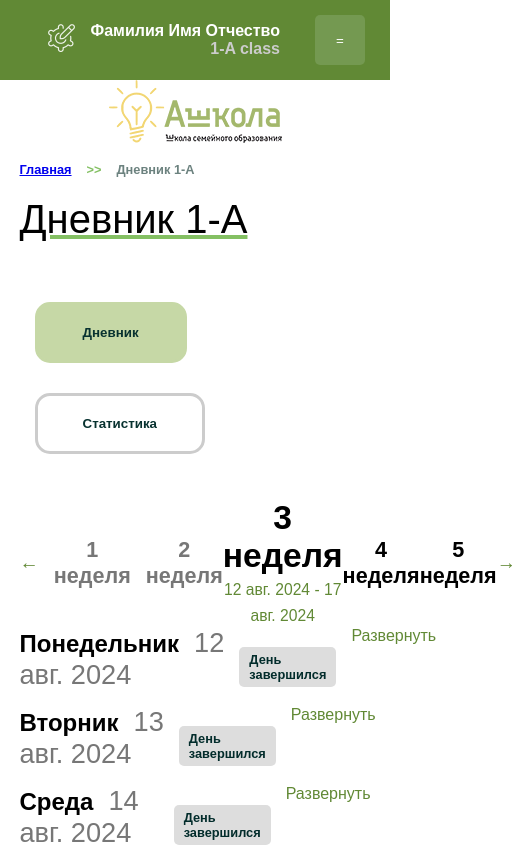
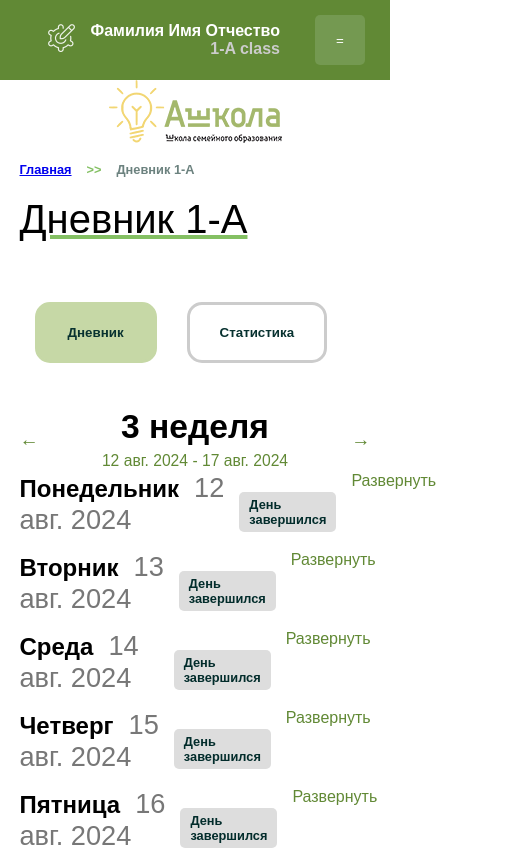
Before and after one commit to Deldore/a-school, a React (Create React App) app: page / in a window 390 px wide. Shown: the top 850 px of the page, 516 px wide, since content can reach past the window. Built offline with nearby package versions, Linux system fonts and the light colour scheme.

Commit message:
start making mobile version

```diff
--- a/src/Components/Diary/Diary.jsx
+++ b/src/Components/Diary/Diary.jsx
@@ -81,20 +81,20 @@ const Diary = () => {
                     ←
                 </button>
                 {(getDate().week - 2847 + weekDiff - 2 > 0) ? (
-                    <div className={`${style.diaryItem} ${style.secondary}`}>
+                    <div className={`${style.diaryItem} ${style.secondary} ${style.mobileHidden}`}>
                         <h2>{getDate().week - 2847 + weekDiff - 2} неделя</h2>
                     </div>
                 ) : (
-                    <div className={`${style.diaryItem} ${style.secondary}`} style={{opacity: 0}}>
+                    <div className={`${style.diaryItem} ${style.secondary} ${style.mobileHidden}`} style={{opacity: 0}}>
                         <h2>{getDate().week - 2847 + weekDiff - 2} неделя</h2>
                     </div>
                 )}
                 {(getDate().week - 2847 + weekDiff - 1 > 0) ? (
-                    <div className={`${style.diaryItem} ${style.secondary}`}>
+                    <div className={`${style.diaryItem} ${style.secondary} ${style.mobileHidden}`}>
                         <h2>{getDate().week - 2847 + weekDiff - 1} неделя</h2>
                     </div>
                 ) : (
-                    <div className={`${style.diaryItem} ${style.secondary}`} style={{opacity: 0}}>
+                    <div className={`${style.diaryItem} ${style.secondary} ${style.mobileHidden}`} style={{opacity: 0}}>
                         <h2>{getDate().week - 2847 + weekDiff - 1} неделя</h2>
                     </div>
                 )}
@@ -102,10 +102,10 @@ const Diary = () => {
                     <h2>{getDate().week - 2847 + weekDiff} неделя</h2>
                     <span style={{color: "#618935", fontSize: "70%"}}>{days[0].date} - {days[5].date}</span>
                 </div>
-                <div className={`${style.diaryItem}`}>
+                <div className={`${style.diaryItem} ${style.mobileHidden}`}>
                     <h2>{getDate().week - 2847 + weekDiff + 1} неделя</h2>
                 </div>
-                <div className={`${style.diaryItem}`}>
+                <div className={`${style.diaryItem} ${style.mobileHidden}`}>
                     <h2>{getDate().week - 2847 + weekDiff + 2} неделя</h2>
                 </div>
                 <button className={style.dayButton} style={{fontSize: "120%"}} onClick={(e) => {
--- a/src/Components/Diary/DiaryStyle.module.css
+++ b/src/Components/Diary/DiaryStyle.module.css
@@ -84,3 +84,9 @@ td {
 th, td {
     padding: 15px 10px;
 }
+
+@media screen and (max-width: 640px) {
+    .mobileHidden {
+        display: none !important;
+    }
+}
--- a/src/Components/Header/HeaderStyle.module.css
+++ b/src/Components/Header/HeaderStyle.module.css
@@ -75,7 +75,7 @@
 .menu {
     display: none;
 }
-@media screen and (max-width: 640px) {
+@media screen and (max-width: 1080px) {
     .mobileHide {
         display: none !important;
     }
--- a/src/Components/MainHeader/MainHeaderStyle.module.css
+++ b/src/Components/MainHeader/MainHeaderStyle.module.css
@@ -45,7 +45,7 @@
     text-decoration: underline;
     font-weight: 600;
 }
-@media screen and (max-width: 640px) {
+@media screen and (max-width: 1080px) {
     .mobileHide {
         display: none !important;
     }
--- a/src/Components/Statistic/Statistic.jsx
+++ b/src/Components/Statistic/Statistic.jsx
@@ -74,20 +74,20 @@ const Statistic = () => {
                     ←
                 </button>
                 {(choosenPart - 1 > 0) ? (
-                    <div className={`${style.diaryItem} ${style.secondary}`}>
+                    <div className={`${style.diaryItem} ${style.secondary} ${style.mobileHidden}`}>
                         <h2>{choosenPart - 1} четверть</h2>
                     </div>
                 ) : (
-                    <div className={`${style.diaryItem} ${style.secondary}`} style={{opacity: 0}}>
+                    <div className={`${style.diaryItem} ${style.secondary} ${style.mobileHidden}`} style={{opacity: 0}}>
                         <h2>{choosenPart - 2} четверть</h2>
                     </div>
                 )}
                 {(choosenPart > 0) ? (
-                    <div className={`${style.diaryItem} ${style.secondary}`}>
+                    <div className={`${style.diaryItem} ${style.secondary} ${style.mobileHidden}`}>
                         <h2>{choosenPart} четверть</h2>
                     </div>
                 ) : (
-                    <div className={`${style.diaryItem} ${style.secondary}`} style={{opacity: 0}}>
+                    <div className={`${style.diaryItem} ${style.secondary} ${style.mobileHidden}`} style={{opacity: 0}}>
                         <h2>{choosenPart - 1} четверть</h2>
                     </div>
                 )}
@@ -103,21 +103,21 @@ const Statistic = () => {
                     </div>
                 )}
                 {(choosenPart + 1 < 4) ? (
-                    <div className={`${style.diaryItem} ${style.secondary}`}>
+                    <div className={`${style.diaryItem} ${style.secondary} ${style.mobileHidden}`}>
                         <h2>{choosenPart + 2} четверть</h2>
                     </div>
                 ) : (
-                    <div className={`${style.diaryItem} ${style.secondary}`} style={{opacity: (choosenPart >= 4) ? 0 : ''}}>
+                    <div className={`${style.diaryItem} ${style.secondary} ${style.mobileHidden}`} style={{opacity: (choosenPart >= 4) ? 0 : ''}}>
                         <h2>Итоговая</h2>
                     </div>
                 )}
 
                 {(choosenPart + 2 < 4) ? (
-                    <div className={`${style.diaryItem} ${style.secondary}`}>
+                    <div className={`${style.diaryItem} ${style.secondary} ${style.mobileHidden}`}>
                         <h2>{choosenPart + 3} четверть</h2>
                     </div>
                 ) : (
-                    <div className={`${style.diaryItem} ${style.secondary}`} style={{opacity: (choosenPart >= 3) ? 0 : ''}}>
+                    <div className={`${style.diaryItem} ${style.secondary} ${style.mobileHidden}`} style={{opacity: (choosenPart >= 3) ? 0 : ''}}>
                         <h2>Итоговая</h2>
                     </div>
                 )}
--- a/src/Components/Statistic/StatisticStyle.module.css
+++ b/src/Components/Statistic/StatisticStyle.module.css
@@ -17,3 +17,8 @@
     justify-content: space-between;
     justify-items: center;
 }
+@media screen and (max-width: 640px) {
+    .mobileHidden {
+        display: none !important;
+    }
+}
--- a/src/Pages/ForStudents/StudentStyles.module.css
+++ b/src/Pages/ForStudents/StudentStyles.module.css
@@ -11,3 +11,19 @@
     border: 3px solid #c6d8a6;
     background: #c6d8a6;
 }
+
+@media screen and (max-width: 1080px) {
+    .changeButton {
+        border: 3px solid #CCCCCC;
+        background: white;
+        padding: 20px 30px;
+        margin: 15px;
+        border-radius: 15px;
+        font-weight: 600;
+        color: #083230;
+    }
+    .changeButtonActive {
+        border: 3px solid #c6d8a6;
+        background: #c6d8a6;
+    }
+}
```
